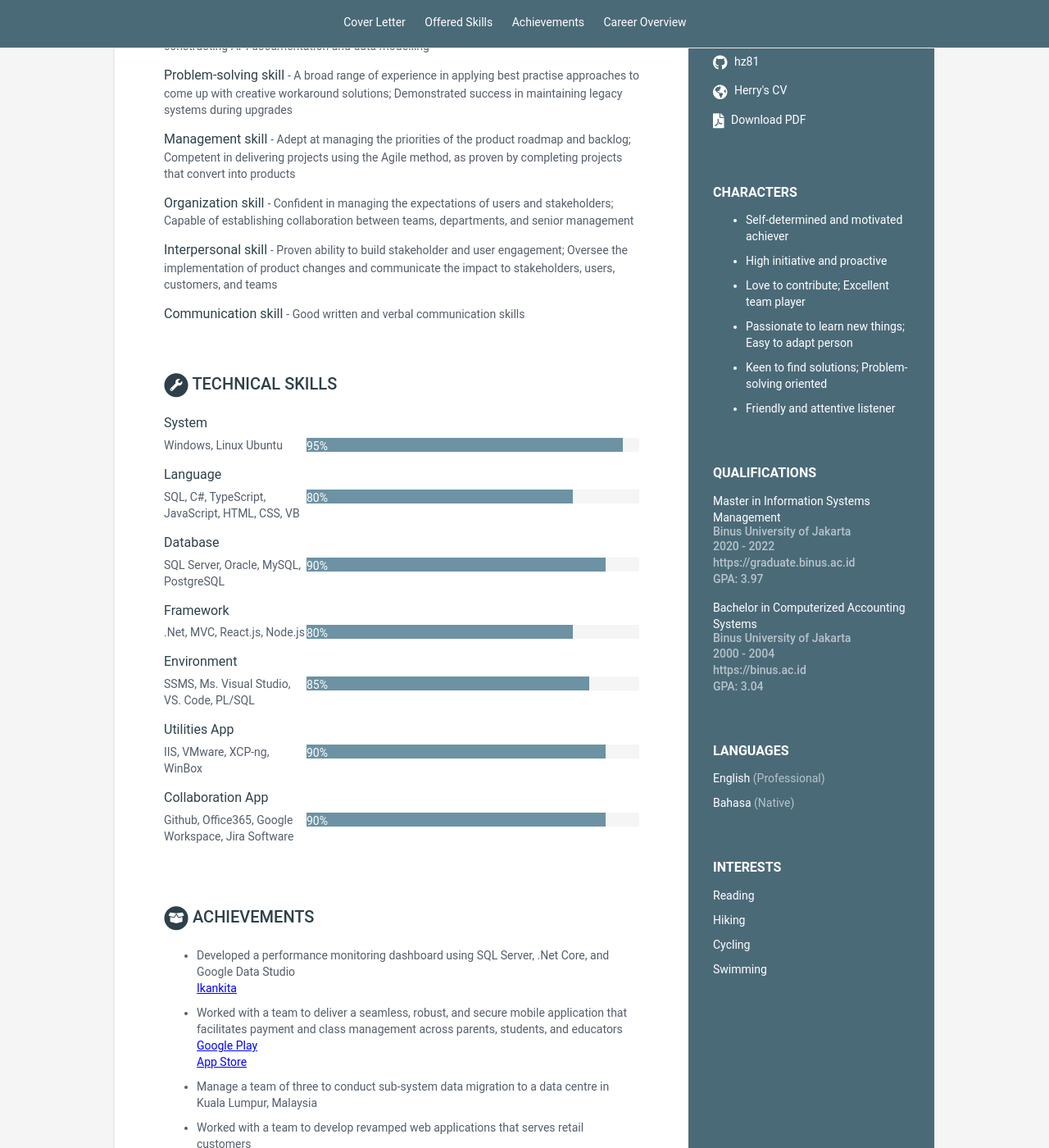
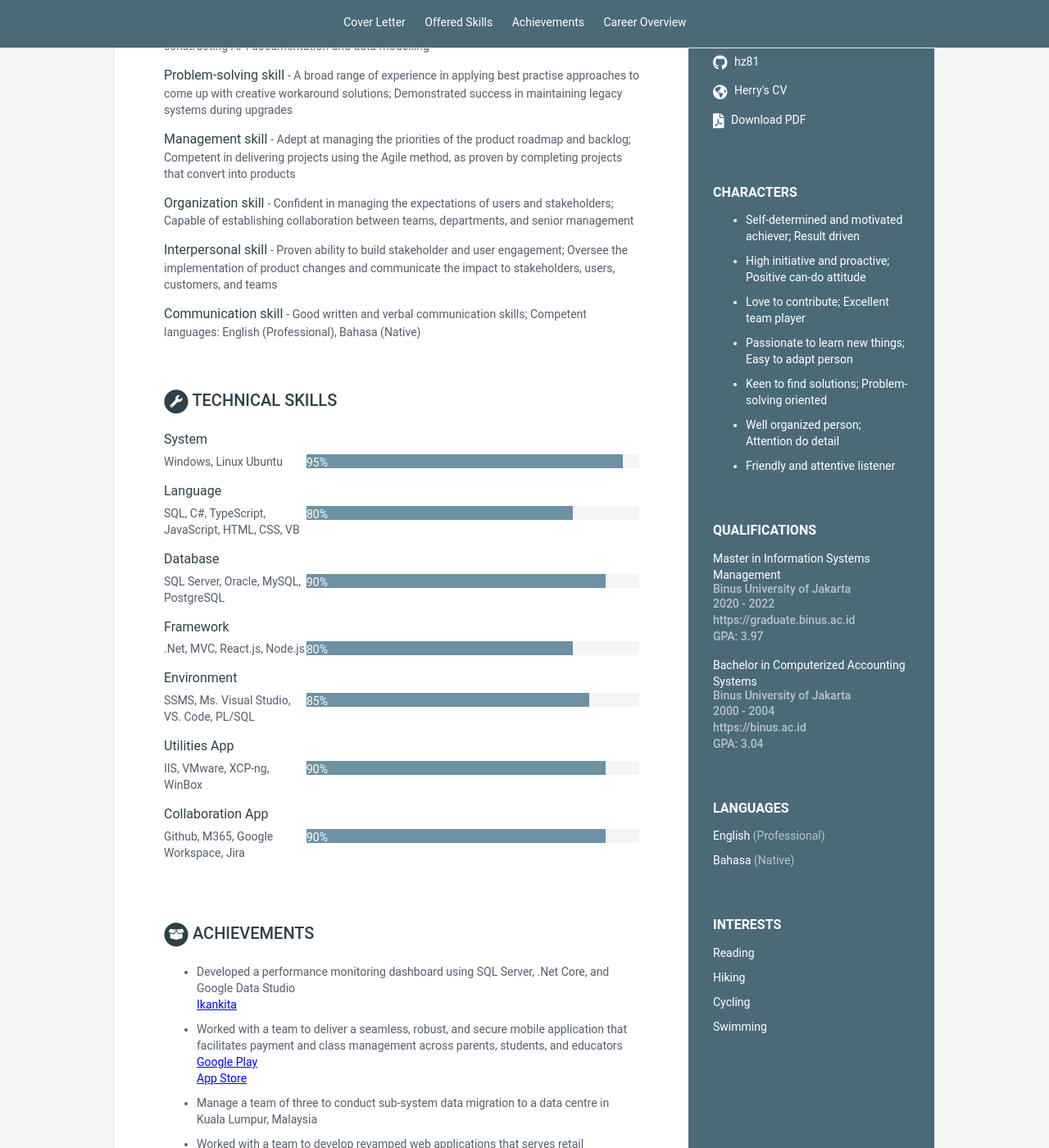
Before and after one commit to hz81/cv-sa1, a Jekyll site: the page built from index.html, in a window 1280 px wide and 1400 px high, scrolled down 467 px. Shown: the whole window at 82% size. Built offline with Jekyll 4.4.1, drawn with Linux system fonts in a browser that asks for light colours.

Commit message:
Update data.yml

```diff
--- a/_data/data.yml
+++ b/_data/data.yml
@@ -31,11 +31,12 @@ sidebar:
     characters:
       title: Characters
       info:
-        - item: Self-determined and motivated achiever
-        - item: High initiative and proactive
+        - item: Self-determined and motivated achiever; Result driven
+        - item: High initiative and proactive; Positive can-do attitude
         - item: Love to contribute; Excellent team player
         - item: Passionate to learn new things; Easy to adapt person
         - item: Keen to find solutions; Problem-solving oriented
+        - item: Well organized person; Attention do detail
         - item: Friendly and attentive listener
 
     languages:
@@ -124,7 +125,7 @@ skills-attributes:
         desc: "Proven ability to build stakeholder and user engagement; Oversee the implementation of product changes and communicate the impact to stakeholders, users, customers, and teams"
 
       - title: Communication skill
-        desc: Good written and verbal communication skills
+        desc: "Good written and verbal communication skills; Competent languages: English (Professional), Bahasa (Native)"
 
 skills-tech:
     title: Technical Skills
@@ -154,7 +155,7 @@ skills-tech:
         level: 90%
 
       - group: "Collaboration App"
-        name: "Github, Office365, Google Workspace, Jira Software"
+        name: "Github, M365, Google Workspace, Jira"
         level: 90%
 
 achievements:
```
